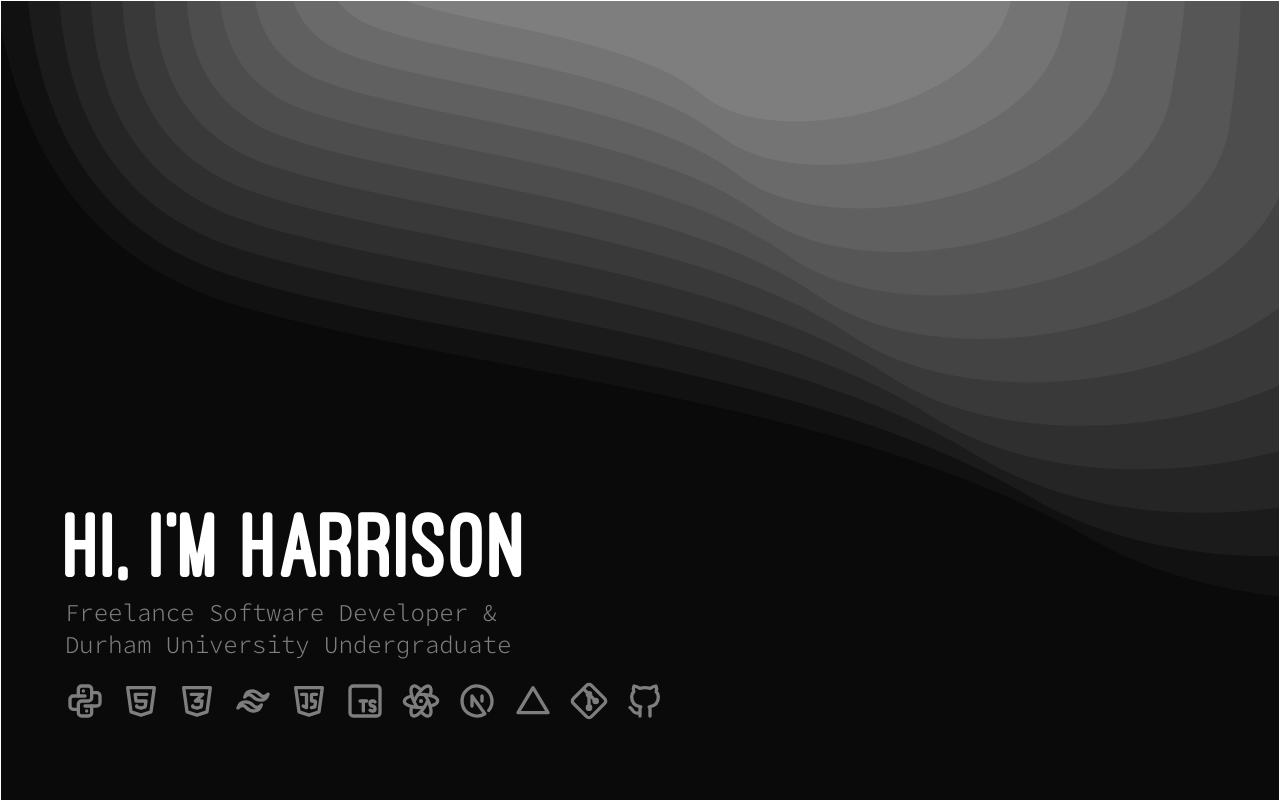
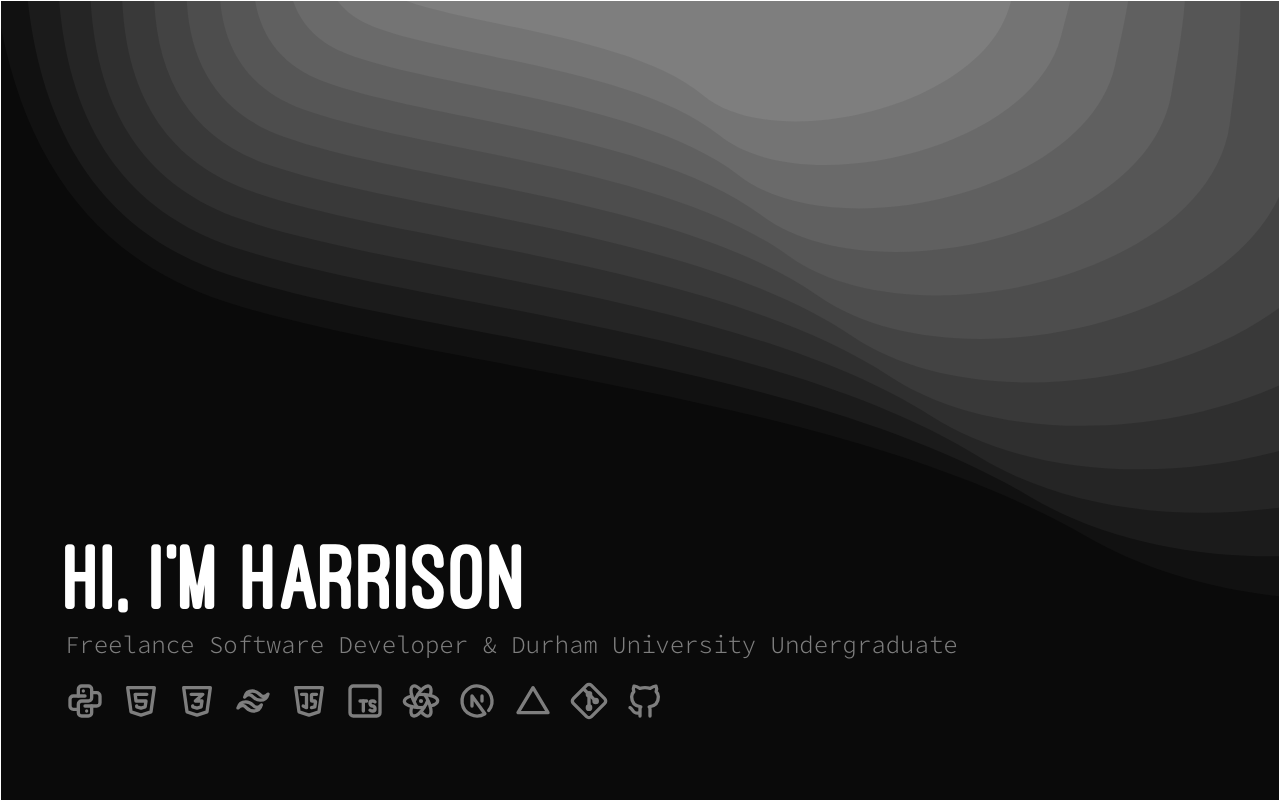
Before and after one commit to HarrisonBaghurst/personal-portfolio, a Next.js app: page / in a window 1280 px wide. Shown: the top 800 px of the page. Built offline with nearby package versions, Linux system fonts and the light colour scheme.

Commit message:
added TypedText component

```diff
--- a/components/Hero.tsx
+++ b/components/Hero.tsx
@@ -3,12 +3,9 @@
 import Image from 'next/image'
 import React, { useEffect, useState } from 'react'
 import Technologies from './Technologies'
+import TypedText from './TypedText'
 
 const Hero = () => {
-    const headingText = "Hi, I'm Harrison";
-    const speed = 50;
-    const [displayedText, setDisplayedText] = useState('');
-
     const [scrollY, setScrollY] = useState(0);
     const [translateY, setTranslateY] = useState(0);
 
@@ -18,26 +15,11 @@ const Hero = () => {
         }
         window.addEventListener('scroll', handleScroll);
         return () => window.removeEventListener('scroll', handleScroll);
-    }, [])
+    }, []);
 
     useEffect(() => {
         setTranslateY(-0.5 * scrollY);
-    }, [scrollY])
-
-    useEffect(() => {
-        let currentIndex = 0;
-        const type = () => {
-            if (currentIndex < headingText.length) {
-                currentIndex++;
-                setDisplayedText((prev) => prev + headingText[currentIndex - 1]);
-                setTimeout(type, Math.floor(Math.random() * (100 - 30 + 1)) + 30);
-            }
-        }
-        setTimeout(type, 250);
-        return () => {
-            currentIndex = headingText.length;
-        }
-    }, [headingText, speed])
+    }, [scrollY]);
 
     return (
         <section>
@@ -55,16 +37,22 @@ const Hero = () => {
                     />
                 </div>
                 <div className='absolute left-[5%] bottom-[10%]'>
-                    <h1 className='font-ostrich responsive-h1 text-white'>
-                        {displayedText}
-                        {displayedText !== headingText && <span className="text-grey animate-pulse">_</span>}
-                    </h1>
-                    <p className='pt-1 responsive-p text-grey'>
-                        Freelance Software Developer &
-                    </p>
-                    <p className='responsive-p text-grey'>
-                        Durham University Undergraduate
-                    </p>
+                    <TypedText
+                    text="Hi, I'm Harrison"
+                    minTime={30}
+                    maxTime={50}
+                    className='font-ostrich responsive-h1 text-white'
+                    startTimeout={250}
+                    onEnd={() => {}}
+                    />
+                    <TypedText
+                    text="Freelance Software Developer & Durham University Undergraduate"
+                    minTime={20}
+                    maxTime={30}
+                    className='pt-1 responsive-p text-grey'
+                    startTimeout={1250}
+                    onEnd={() => {}}
+                    />
                     <Technologies />
                 </div>
             </div>
--- /dev/null
+++ b/components/TypedText.tsx
@@ -0,0 +1,44 @@
+'use client'
+
+import React, { useEffect, useState } from 'react'
+
+interface TypedTextProps {
+    text: string;
+    minTime: number;
+    maxTime: number;
+    className: string;
+    startTimeout: number;
+    onEnd: () => void;
+}
+
+const TypedText = ({text, minTime, maxTime, className, startTimeout, onEnd}: TypedTextProps) => {
+    const [displayedText, setDisplayedText] = useState('');
+
+    useEffect(() => {
+        let currentIndex = 0;
+        const type = () => {
+            if (currentIndex < text.length) {
+                currentIndex++;
+                setDisplayedText(() => text.substring(0, currentIndex));
+                setTimeout(type, Math.floor(Math.random() * (maxTime - minTime + 1)) + minTime);
+            }
+            else {
+                onEnd();
+            }
+        }
+        setTimeout(type, startTimeout)
+
+        return () => {
+            currentIndex = text.length;
+        }
+    }, [maxTime, minTime]);
+
+    return (
+        <div className={className}>
+            {displayedText}
+            {displayedText !== text && <span className="text-grey animate-pulse">_</span>}
+        </div>
+    )
+}
+
+export default TypedText
```
